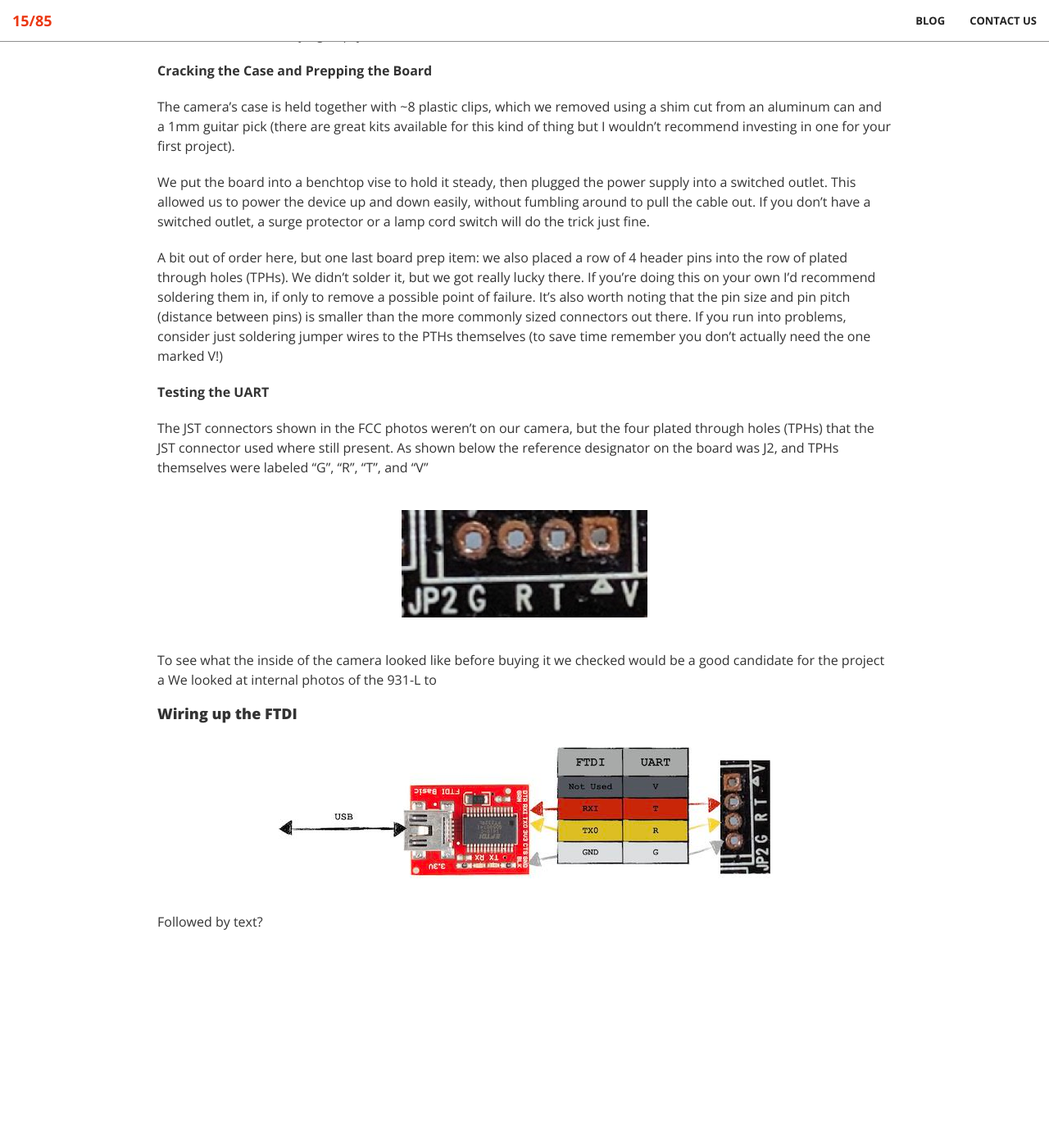
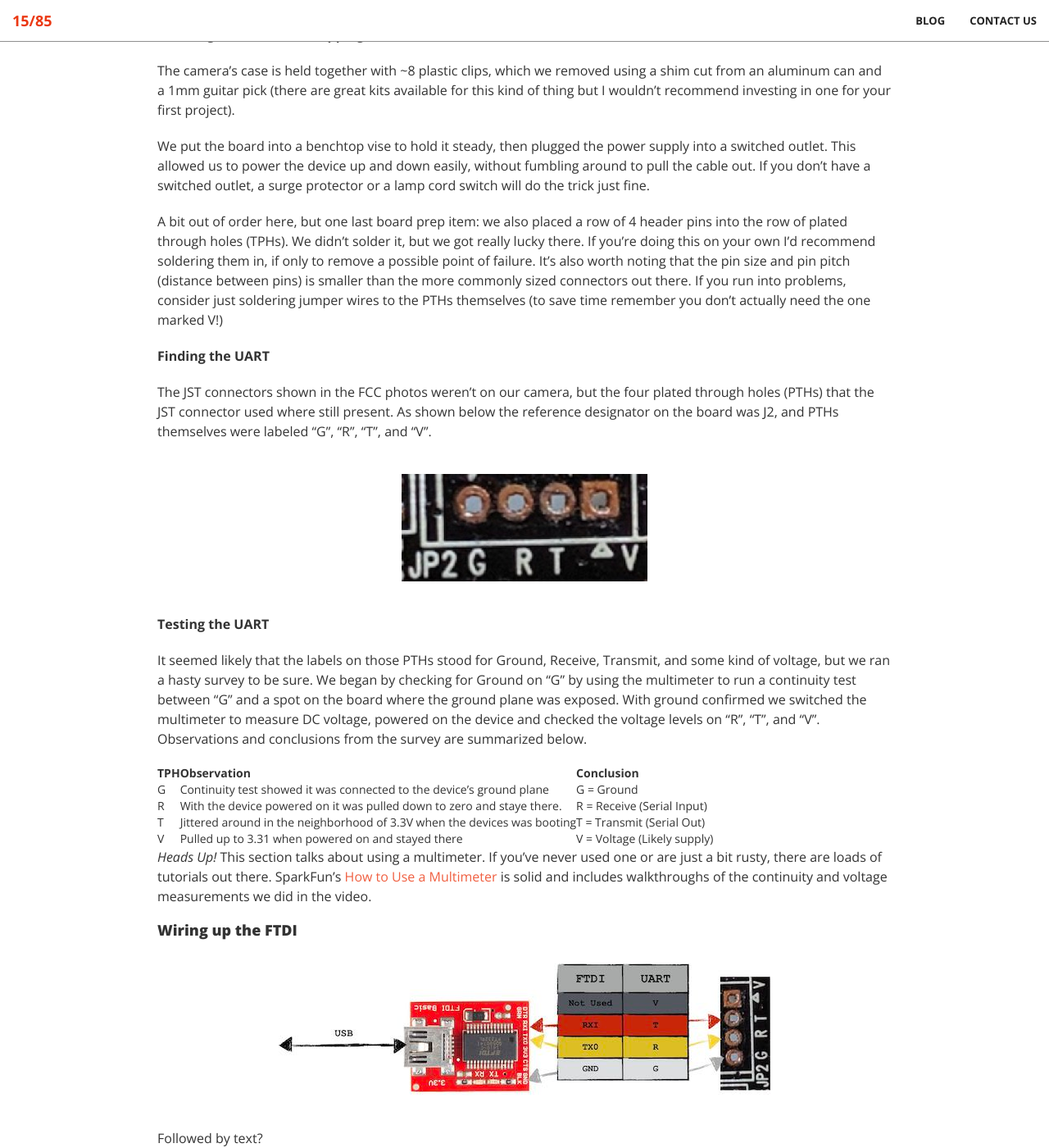
Before and after one commit to 1585sec/1585sec.github.io, a Jekyll site: the page built from _posts/2019-10-31-Hardware-Reversing-to-find-UART-and-shell.md, in a window 1280 px wide and 1400 px high, scrolled down 1367 px. Shown: the whole window at 82% size. Built offline with Jekyll 4.4.1, drawn with Linux system fonts in a browser that asks for light colours; before the commit the page ends 2503 px from its top, so only the background shows below that.

Commit message:
Update 2019-10-31-Hardware-Reversing-to-find-UART-and-shell.md

```diff
--- a/_posts/2019-10-31-Hardware-Reversing-to-find-UART-and-shell.md
+++ b/_posts/2019-10-31-Hardware-Reversing-to-find-UART-and-shell.md
@@ -22,7 +22,6 @@ Here's a breakdown of what we used in the video. You don't need specific makes/m
 
 ### Walkthrough: Quick Reference
 
-#####
 
 **Finding Internal Photos in FCC Filings**
 
@@ -41,14 +40,25 @@ We put the board into a benchtop vise to hold it steady, then plugged the power
 
 A bit out of order here, but one last board prep item: we also placed a row of 4 header pins into the row of plated through holes (TPHs). We didn't solder it, but we got really lucky there. If you're doing this on your own I'd recommend soldering them in, if only to remove a possible point of failure. It's also worth noting that the pin size and pin pitch (distance between pins) is smaller than the more commonly sized connectors out there. If you run into problems, consider just soldering jumper wires to the PTHs themselves (to save time remember you don't actually need the one marked V!)
 
-**Testing the UART**
+**Finding the UART**
 
-The JST connectors shown in the FCC photos weren't on our camera, but the four plated through holes (TPHs) that the JST connector used where still present. As shown below the reference designator on the board was J2, and TPHs themselves were labeled "G", "R", "T", and "V"
+The JST connectors shown in the FCC photos weren't on our camera, but the four plated through holes (PTHs) that the JST connector used where still present. As shown below the reference designator on the board was J2, and PTHs themselves were labeled "G", "R", "T", and "V".
 
 ![]({{ site.baseurl }}/img/blog/2019/UART-on-board.jpg)
 
-To see what the inside of the camera looked like before buying it we checked
-would be a good candidate for the project a We looked at internal photos of the 931-L to
+
+**Testing the UART**
+
+It seemed likely that the labels on those PTHs stood for Ground, Receive, Transmit, and some kind of voltage, but we ran a hasty survey to be sure. We began by checking for Ground on "G" by using the multimeter to run a continuity test between "G" and a spot on the board where the ground plane was exposed.  With ground confirmed we switched the multimeter to measure DC voltage, powered on the device and checked the voltage levels on "R", "T", and "V". Observations and conclusions from the survey are summarized below.
+
+| TPH | Observation | Conclusion|
+|---|---|---|
+| G | Continuity test showed it was connected to the device's ground plane | G = Ground |
+| R | With the device powered on it was pulled down to zero and staye there. | R = Receive (Serial Input) |
+| T | Jittered around in the neighborhood of 3.3V when the devices was booting | T = Transmit (Serial Out)|
+| V | Pulled up to 3.31 when powered on and stayed there | V = Voltage (Likely supply)|
+
+_Heads Up!_ This section talks about using a multimeter. If you've never used one or are just a bit rusty, there are loads of tutorials out there. SparkFun's [How to Use a Multimeter](https://learn.sparkfun.com/tutorials/how-to-use-a-multimeter/) is solid and includes walkthroughs of the continuity and voltage measurements we did in the video.
 
 
 
```
